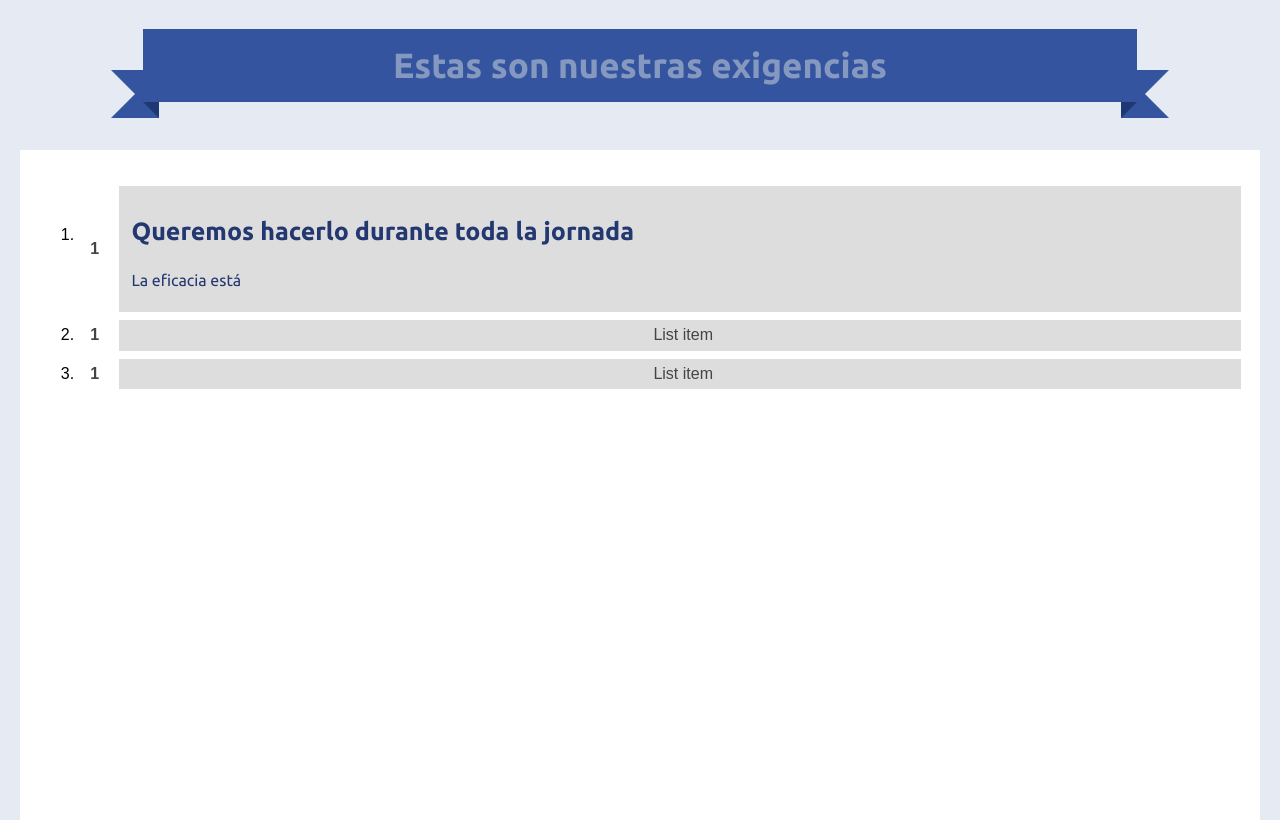
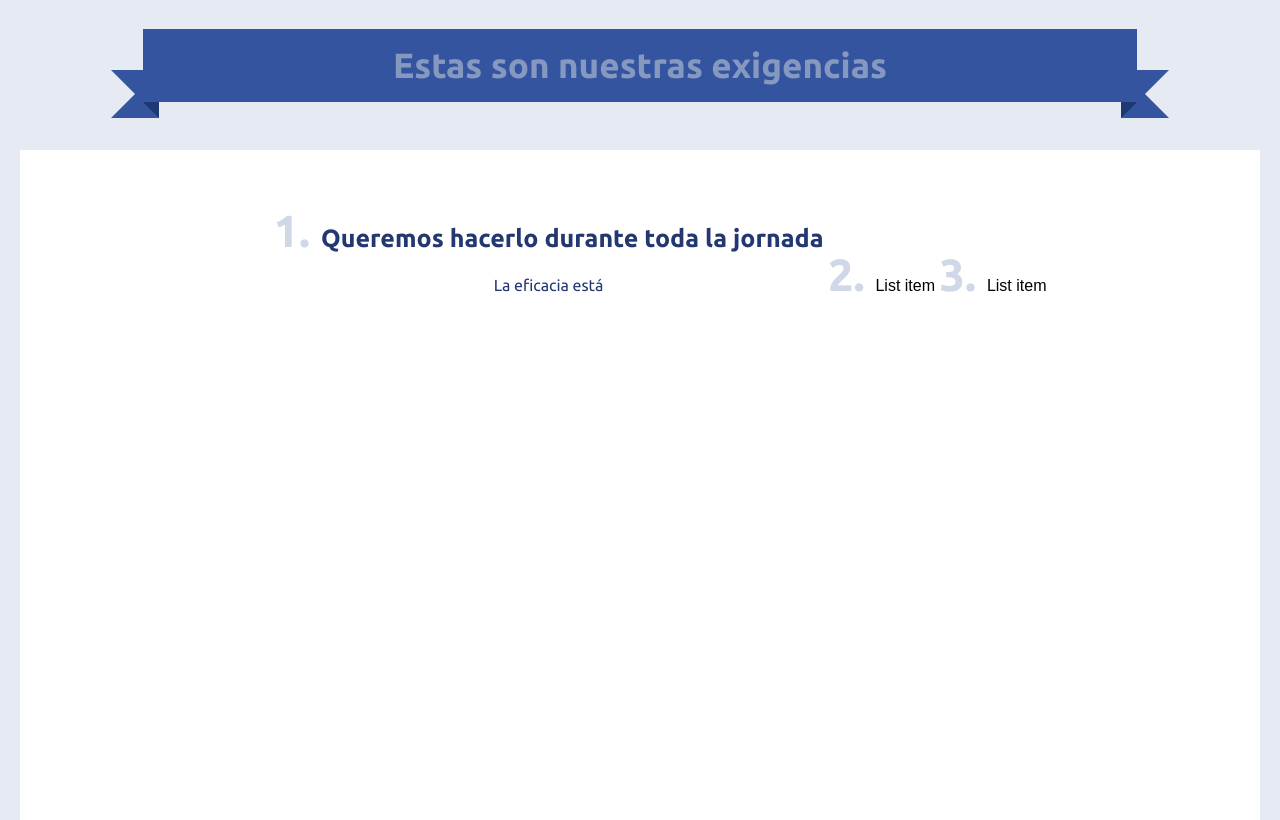
Before and after one commit to hacktivistas/bankiamap, a PHP site: page /rescate.php in a window 1280 px wide. Shown: the part 205-1025 px from the top of the page. Run offline with PHP 8.4, Linux system fonts and the light colour scheme.

Commit message:
rescate.php listado

```diff
--- a/estilos.css
+++ b/estilos.css
@@ -142,26 +142,11 @@ width: 75%;
 .non-semantic-protector { position: relative; z-index: 1; }
 
 
-.rectangle-list a{
-	position: relative;
-	display: block;
-	padding: .4em .4em .4em .8em;
-	*padding: .4em;
-	margin: .5em 0 .5em 2.5em;
-	background: #ddd;
-	color: #444;
-	text-decoration: none;
-	transition: all .3s ease-out;
-}
-
-.rectangle-list a:hover{
-	background: #eee;
-}
-
-.rectangle-list a:before{
-	content: counter(li);
+ol {counter-reset: li 0;}
+li { display: inline-block; }
+li:before {
+	content: counter(li) ". ";
 	counter-increment: li;
-	position: absolute;
 	left: -2.5em;
 	top: 50%;
 	margin-top: -1em;
@@ -169,20 +154,8 @@ width: 75%;
 	width: 2em;
 	line-height: 2em;
 	text-align: center;
-	font-weight: bold;
+	color:#d0d7e7;
+	text-align:center;
+	font-family: UbuntuB;
+	font-size:45px}
 }
-
-.rectangle-list a:after{
-	position: absolute;
-	content: '';
-	border: .5em solid transparent;
-	left: -1em;
-	top: 50%;
-	margin-top: -.5em;
-	transition: all .3s ease-out;
-}
-
-.rectangle-list a:hover:after{
-	left: -.5em;
-	border-left-color: #fa8072;
-}
--- a/rescate.php
+++ b/rescate.php
@@ -51,10 +51,10 @@
 			<div id="contenedorcuerpo2">
 				<div id="cuerpo2">
 
-<ol class="rectangle-list">
-	<li><a href=""><p id="textcuerpo1">Queremos hacerlo durante toda la jornada</p><p id="textcuerpo2">La eficacia está</p></a></li>
-	<li><a href="">List item</a></li>
-	<li><a href="">List item</a></li>
+<ol>
+	<li><span id="textcuerpo1">Queremos hacerlo durante toda la jornada</span><br><span id="textcuerpo2">La eficacia está</span></li>
+	<li>List item</li>
+	<li>List item</li>
 </ol>
 
 				</div>
```
